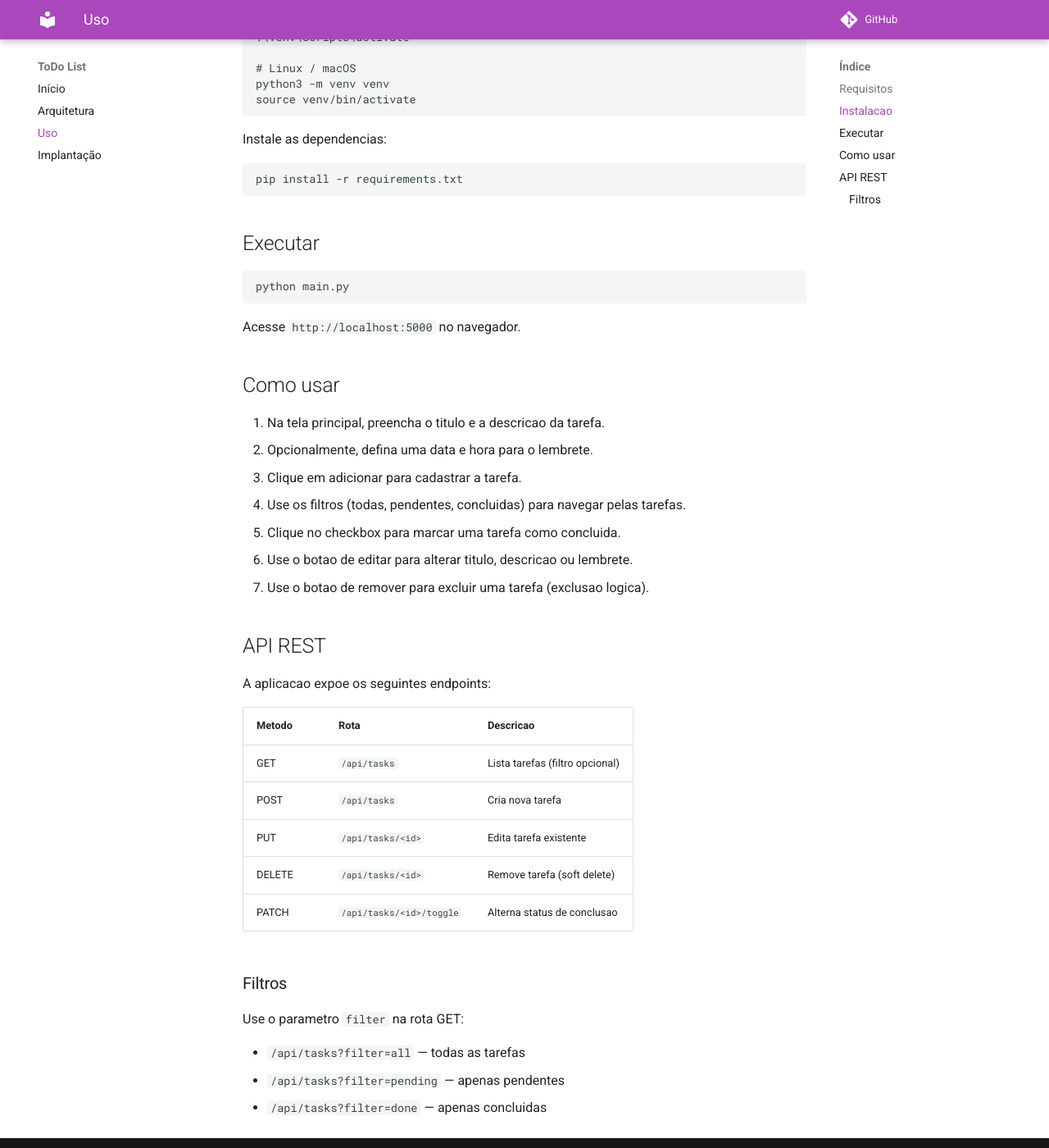
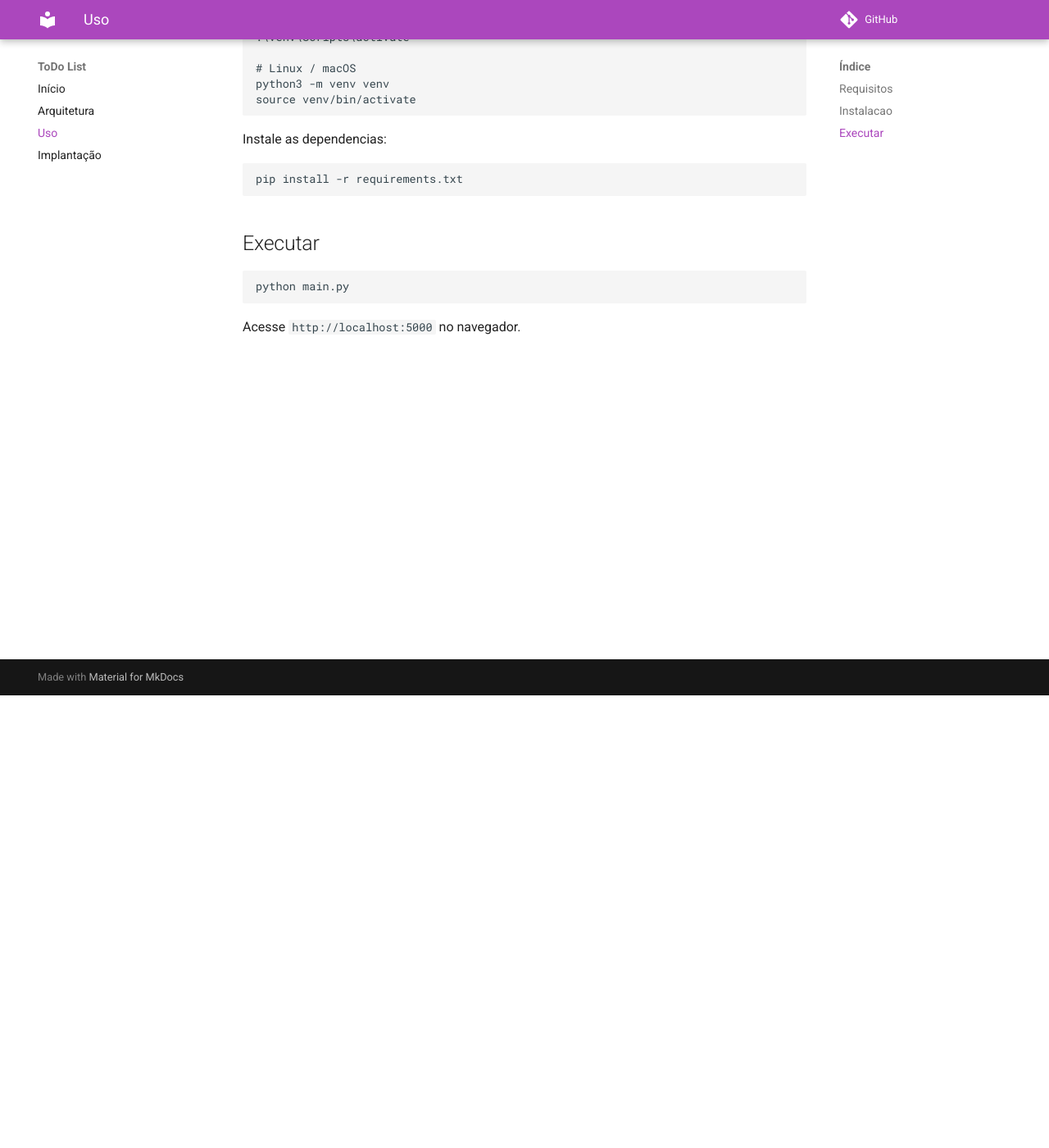
Before and after one commit to alliciarocha/proj-exten, an MkDocs documentation site: the page built from docs/usage.md, in a window 1280 px wide and 1400 px high, scrolled down 552 px. Shown: the whole window at 82% size. Built offline with MkDocs 1.6.1 and Material for MkDocs 9.7.7, drawn with Linux system fonts in a browser that asks for light colours; comment, search, counter and statistics services are not loaded.

Commit message:
Remove secoes Como usar, API REST e Filtros do usage.md

````diff
--- a/docs/usage.md
+++ b/docs/usage.md
@@ -39,33 +39,3 @@ python main.py
 ```
 
 Acesse `http://localhost:5000` no navegador.
-
-## Como usar
-
-1. Na tela principal, preencha o titulo e a descricao da tarefa.
-2. Opcionalmente, defina uma data e hora para o lembrete.
-3. Clique em adicionar para cadastrar a tarefa.
-4. Use os filtros (todas, pendentes, concluidas) para navegar pelas tarefas.
-5. Clique no checkbox para marcar uma tarefa como concluida.
-6. Use o botao de editar para alterar titulo, descricao ou lembrete.
-7. Use o botao de remover para excluir uma tarefa (exclusao logica).
-
-## API REST
-
-A aplicacao expoe os seguintes endpoints:
-
-| Metodo  | Rota                      | Descricao                        |
-|---------|---------------------------|----------------------------------|
-| GET     | `/api/tasks`              | Lista tarefas (filtro opcional)  |
-| POST    | `/api/tasks`              | Cria nova tarefa                 |
-| PUT     | `/api/tasks/<id>`         | Edita tarefa existente           |
-| DELETE  | `/api/tasks/<id>`         | Remove tarefa (soft delete)      |
-| PATCH   | `/api/tasks/<id>/toggle`  | Alterna status de conclusao      |
-
-### Filtros
-
-Use o parametro `filter` na rota GET:
-
-- `/api/tasks?filter=all` — todas as tarefas
-- `/api/tasks?filter=pending` — apenas pendentes
-- `/api/tasks?filter=done` — apenas concluidas
````
